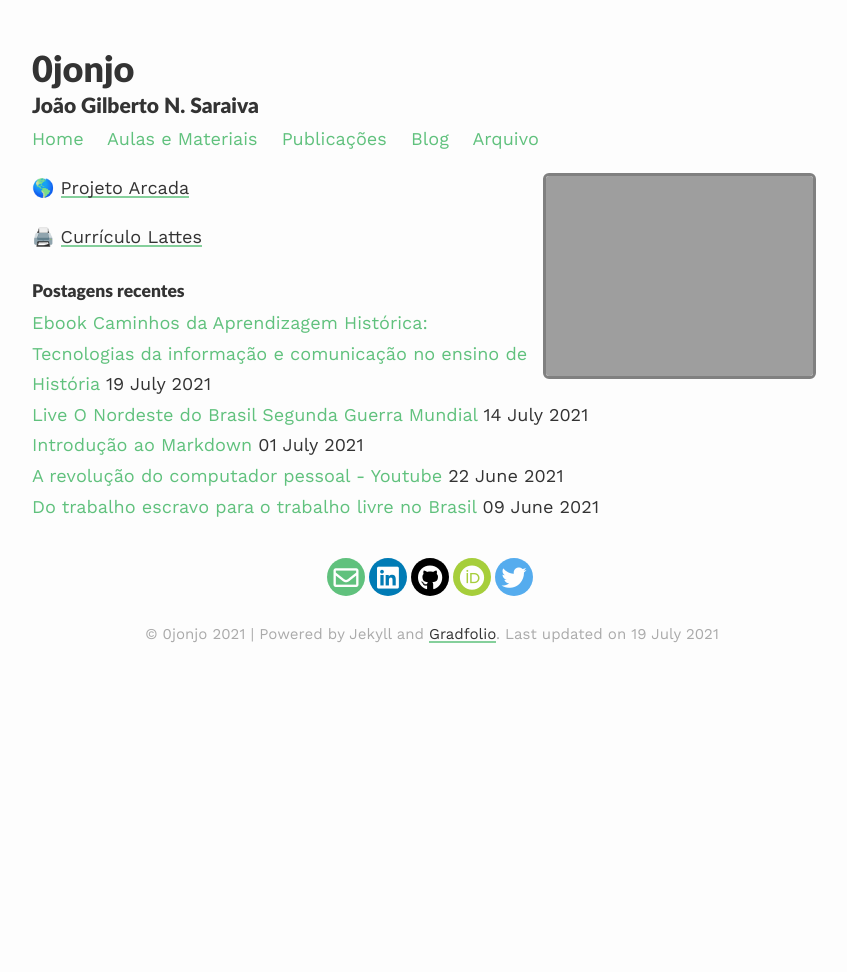
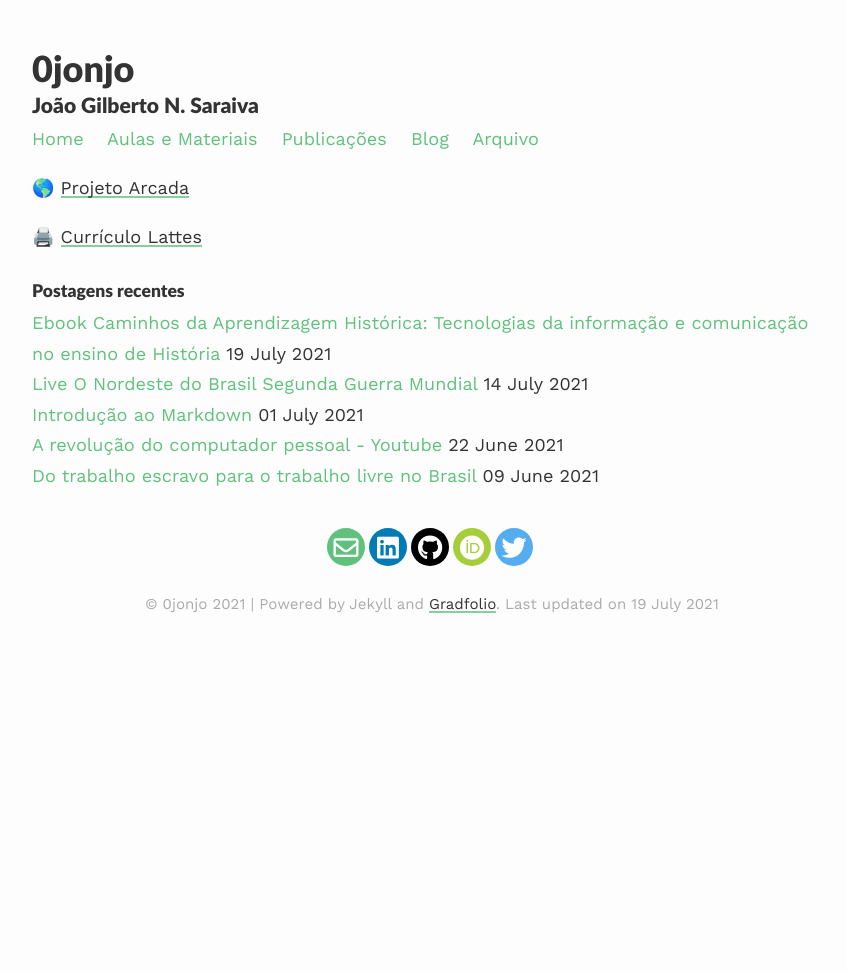
Before and after one commit to 0jonjo/0jonjo.github.io, a Jekyll site: the page built from index.md, in a window 1280 px wide. Shown: the whole page, without its empty margins (208-1055 px from the left). Built offline with Jekyll 4.4.1, drawn with Linux system fonts in a browser that asks for light colours; nearby versions of some CDN libraries.

```diff
--- a/_layouts/about.html
+++ b/_layouts/about.html
@@ -2,11 +2,11 @@
 layout: default
 ---
 
-{% if page.profile %}
+<!-- {% if page.profile %}
     {% if page.profile.image %}
       <img class="profile {{ page.profile.align }}"  width="33.33%" src="{{ page.profile.image | prepend: '/assets/images/' | prepend: site.baseurl | prepend: site.url }}">
     {% endif %}
-{% endif %}
+{% endif %} -->
 
 {{ content }}
 
```
Also changed, not shown: materiais.md (+4 -1 lines).
